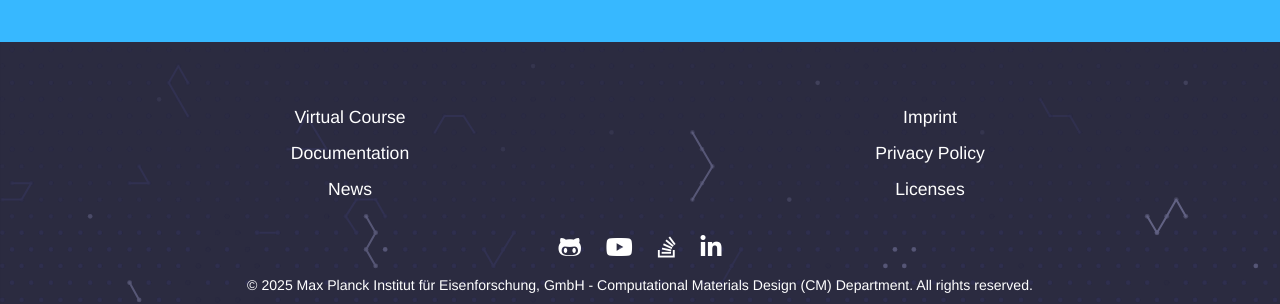
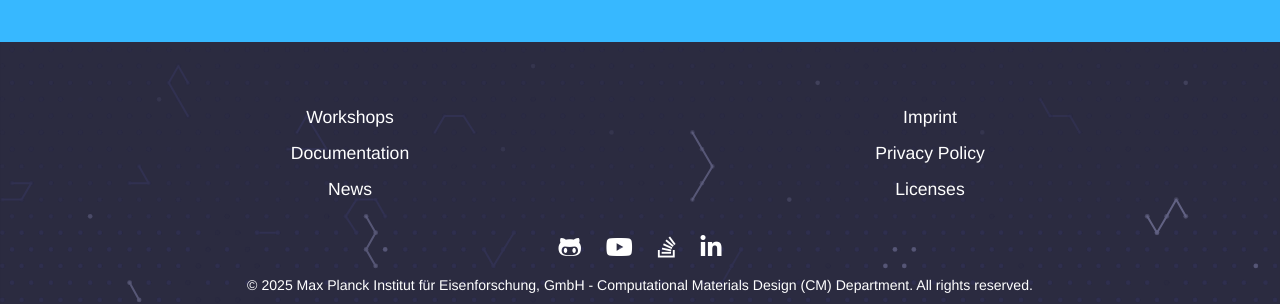
Before and after one commit to pyiron/pyiron.github.io, a Jekyll site: the page built from index.html, in a window 1280 px wide and 900 px high, scrolled down 3732 px. Shown: the part 555-859 px from the top of the window. Built offline with Jekyll 4.4.1, drawn with Linux system fonts in a browser that asks for light colours; nearby versions of some CDN libraries.

Commit message:
Fix link in footer menu

```diff
--- a/_data/footer.yml
+++ b/_data/footer.yml
@@ -1,7 +1,7 @@
 links:
   -
-    - name: Virtual Course
-      link: http://pyiron.org/phasediagram-workshop-2020
+    - name: Workshops
+      link: https://workshop.pyiron.org/
       new_window: true
       highlight: false
     - name: Documentation
```
